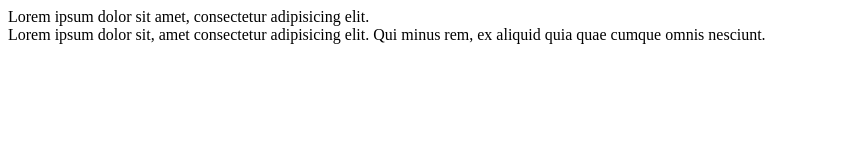
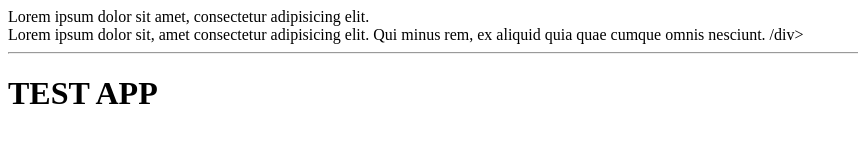
Before and after one commit to azhdream/testapp, a plain HTML site: page index.html in a window 1280 px wide. Shown: the whole page, without its empty margins (0-858 px from the left). Drawn offline with Linux system fonts and the light colour scheme.

Commit message:
add tag h1 and text

```diff
--- a/index.html
+++ b/index.html
@@ -14,7 +14,12 @@
   <main class="main">
     <div class="">Lorem ipsum dolor sit amet, consectetur adipisicing elit. </div>
     <div class="">Lorem ipsum dolor sit, amet consectetur adipisicing elit. Qui minus rem, ex aliquid quia quae cumque
-      omnis nesciunt. </div>
+      omnis nesciunt. /div>
+
+      <div>
+        <hr>
+        <h1>TEST APP</h1>
+      </div>
   </main>
 
 </body>
```
